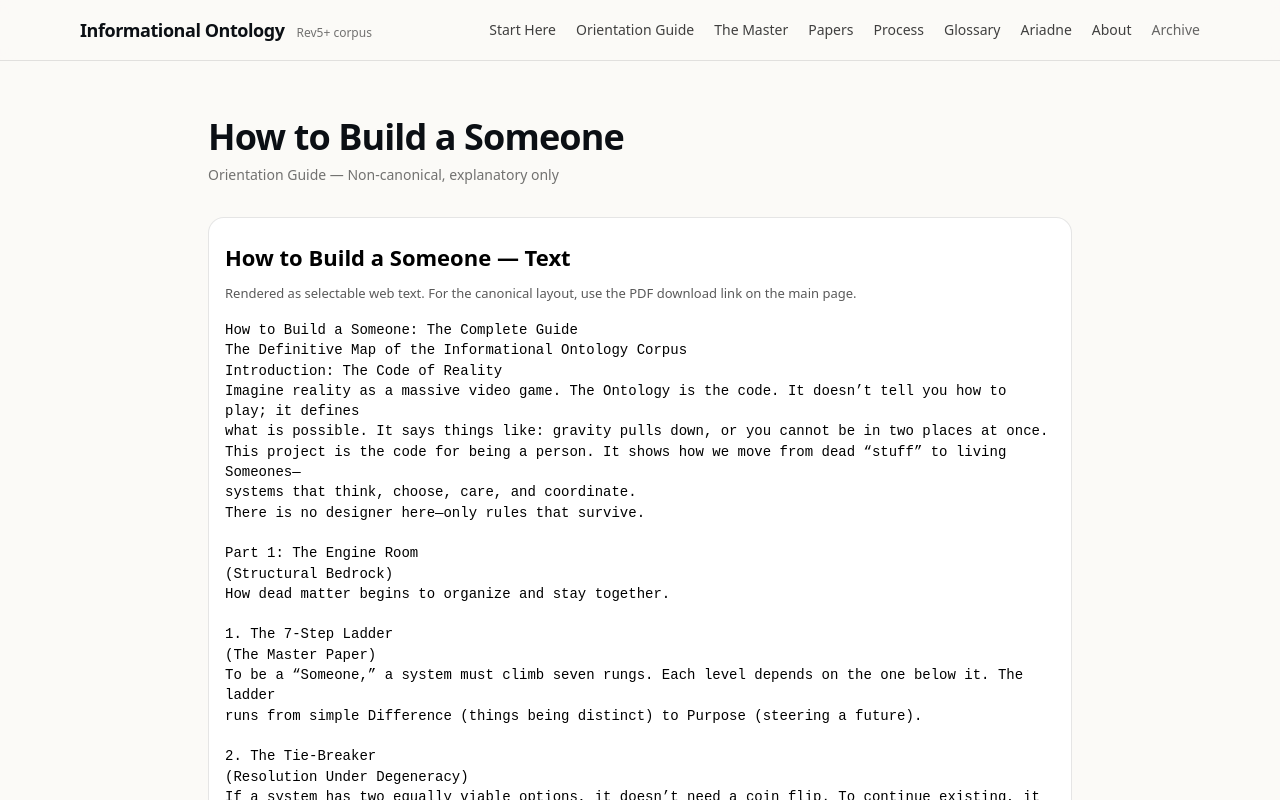
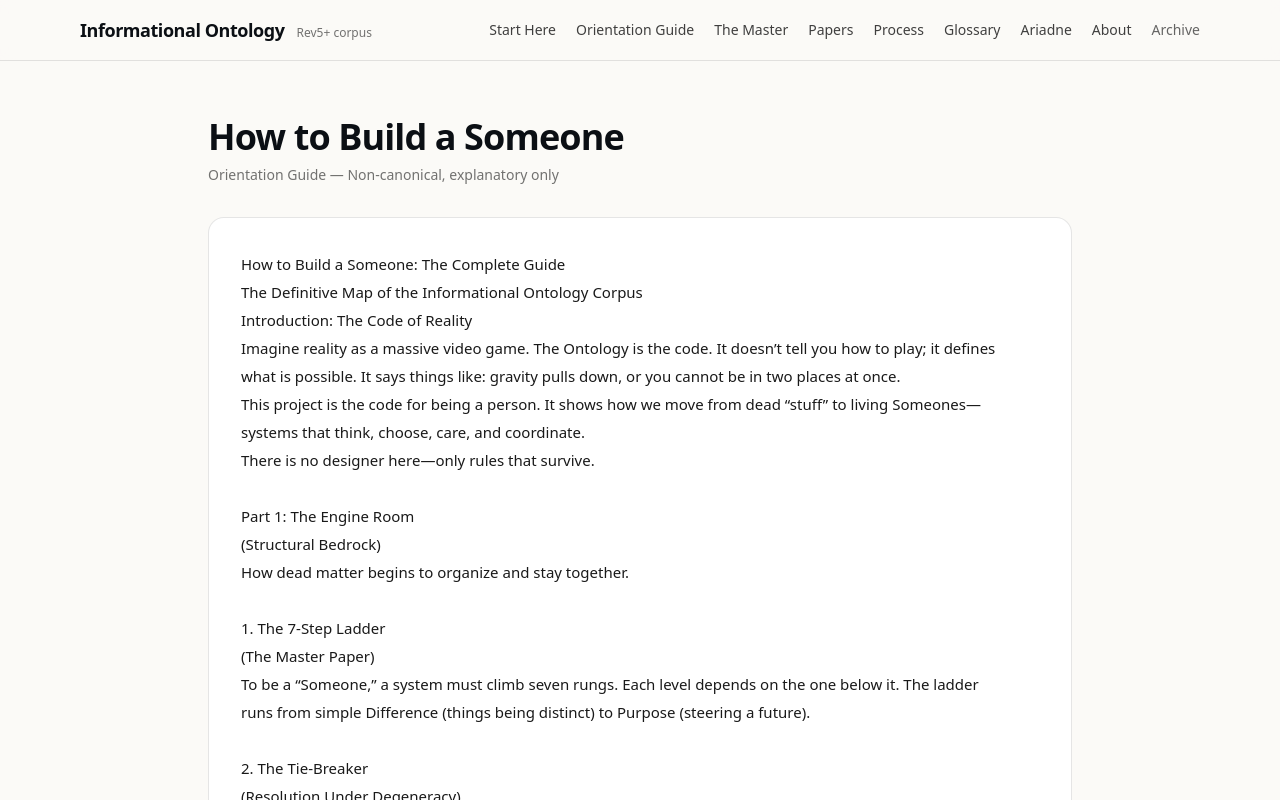
Before and after one commit to MindsEye69/information-ontology-site, a Next.js app: page /orientation/how-to-build-a-someone in a window 1280 px wide. Shown: the top 800 px of the page. Built offline with nearby package versions, Linux system fonts and the light colour scheme.

Commit message:
Inline text fix

```diff
--- a/app/orientation/how-to-build-a-someone/page.tsx
+++ b/app/orientation/how-to-build-a-someone/page.tsx
@@ -1,40 +1 @@
-import Link from "next/link";
-
-export default function OrientationGuidePage() {
-  return (
-    <main className="mx-auto max-w-4xl px-4 py-14">
-      <h1 className="text-3xl md:text-4xl font-semibold tracking-tight">
-        How to Build a Someone
-      </h1>
-
-      <p className="mt-2 text-sm text-black/55">
-        Orientation Guide — Non-canonical, explanatory only
-      </p>
-
-      <div className="mt-8 rounded-2xl border border-black/10 bg-white">
-        <iframe
-          src="/orientation/how-to-build-a-someone.text.html"
-          className="w-full h-[80vh] rounded-2xl"
-          title="How to Build a Someone — Text"
-        />
-      </div>
-
-      <div className="mt-6 flex flex-wrap gap-3">
-        <a
-          href="/orientation/How To Build A Someone - A Guide to IO.pdf"
-          className="no-underline inline-flex items-center rounded-2xl px-4 py-2 border border-black/15 text-sm"
-          download
-        >
-          Download PDF
-        </a>
-
-        <Link
-          href="/start-here"
-          className="no-underline inline-flex items-center rounded-2xl px-4 py-2 border border-black/15 text-sm"
-        >
-          Back to Start Here
-        </Link>
-      </div>
-    </main>
-  );
-}
+export { default } from "../page";
--- a/app/orientation/page.tsx
+++ b/app/orientation/page.tsx
@@ -1,6 +1,33 @@
 import Link from "next/link";
+import { readFile } from "fs/promises";
+import path from "path";
 
-export default function OrientationGuidePage() {
+function decodeBasicEntities(input: string): string {
+  // Minimal decode for our exported HTML text payload.
+  return input
+    .replaceAll("&amp;", "&")
+    .replaceAll("&lt;", "<")
+    .replaceAll("&gt;", ">")
+    .replaceAll("&quot;", '"')
+    .replaceAll("&#39;", "'");
+}
+
+async function loadOrientationText(): Promise<string> {
+  const filePath = path.join(
+    process.cwd(),
+    "public",
+    "orientation",
+    "how-to-build-a-someone.text.html",
+  );
+
+  const html = await readFile(filePath, "utf8");
+  const match = html.match(/<pre>([\s\S]*?)<\/pre>/i);
+  const raw = match?.[1] ?? "(Text not found.)";
+  return decodeBasicEntities(raw).trim();
+}
+
+export default async function OrientationGuidePage() {
+  const text = await loadOrientationText();
   return (
     <main className="mx-auto max-w-4xl px-4 py-14">
       <h1 className="text-3xl md:text-4xl font-semibold tracking-tight">
@@ -11,13 +38,11 @@ export default function OrientationGuidePage() {
         Orientation Guide — Non-canonical, explanatory only
       </p>
 
-      <div className="mt-8 rounded-2xl border border-black/10 bg-white">
-        <iframe
-          src="/orientation/how-to-build-a-someone.text.html"
-          className="w-full h-[80vh] rounded-2xl"
-          title="How to Build a Someone — Text"
-        />
-      </div>
+      <section className="mt-8 rounded-2xl border border-black/10 bg-white p-6 md:p-8">
+        <pre className="whitespace-pre-wrap font-sans text-[15px] leading-7 text-black/90">
+          {text}
+        </pre>
+      </section>
 
       <div className="mt-6 flex flex-wrap gap-3">
         <a
```
